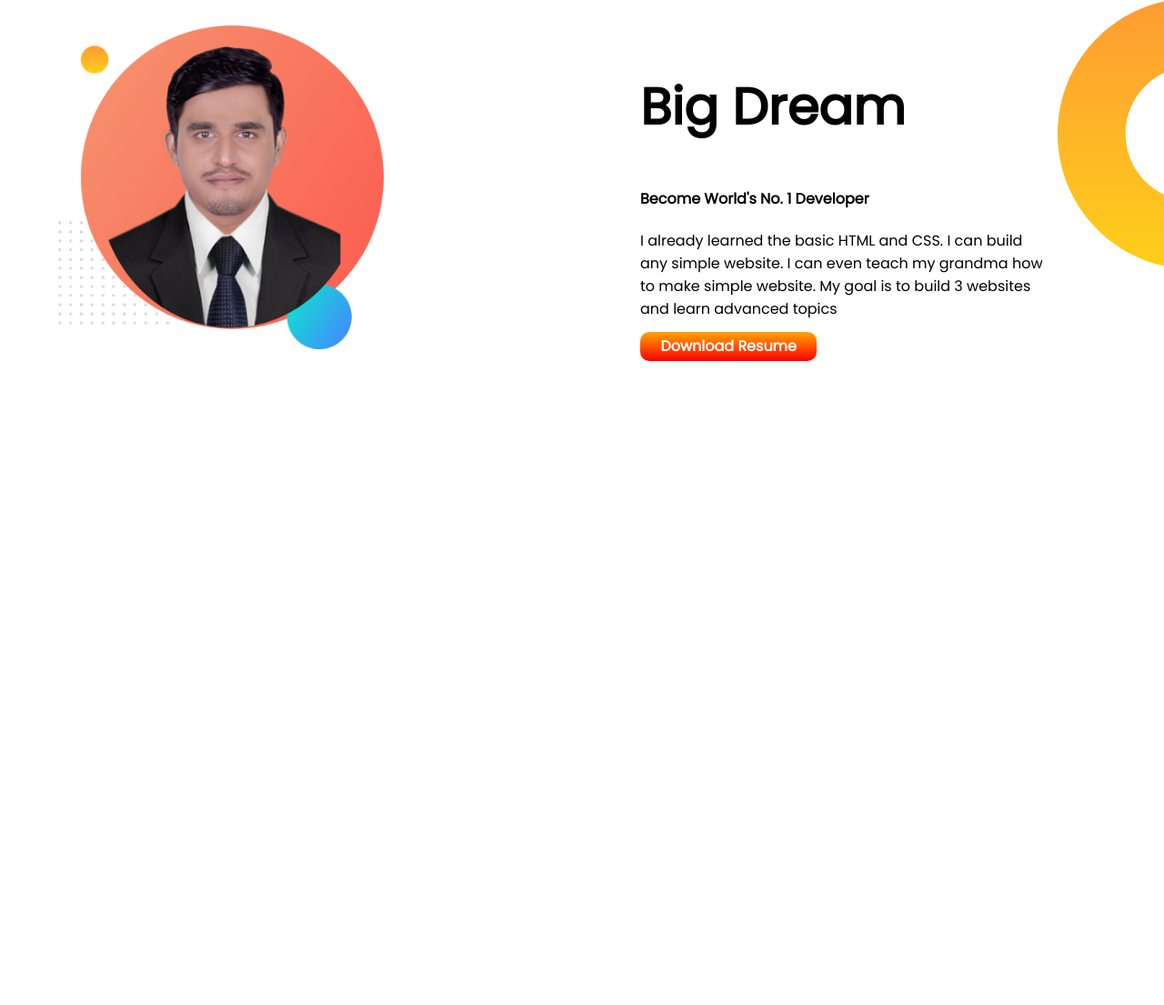
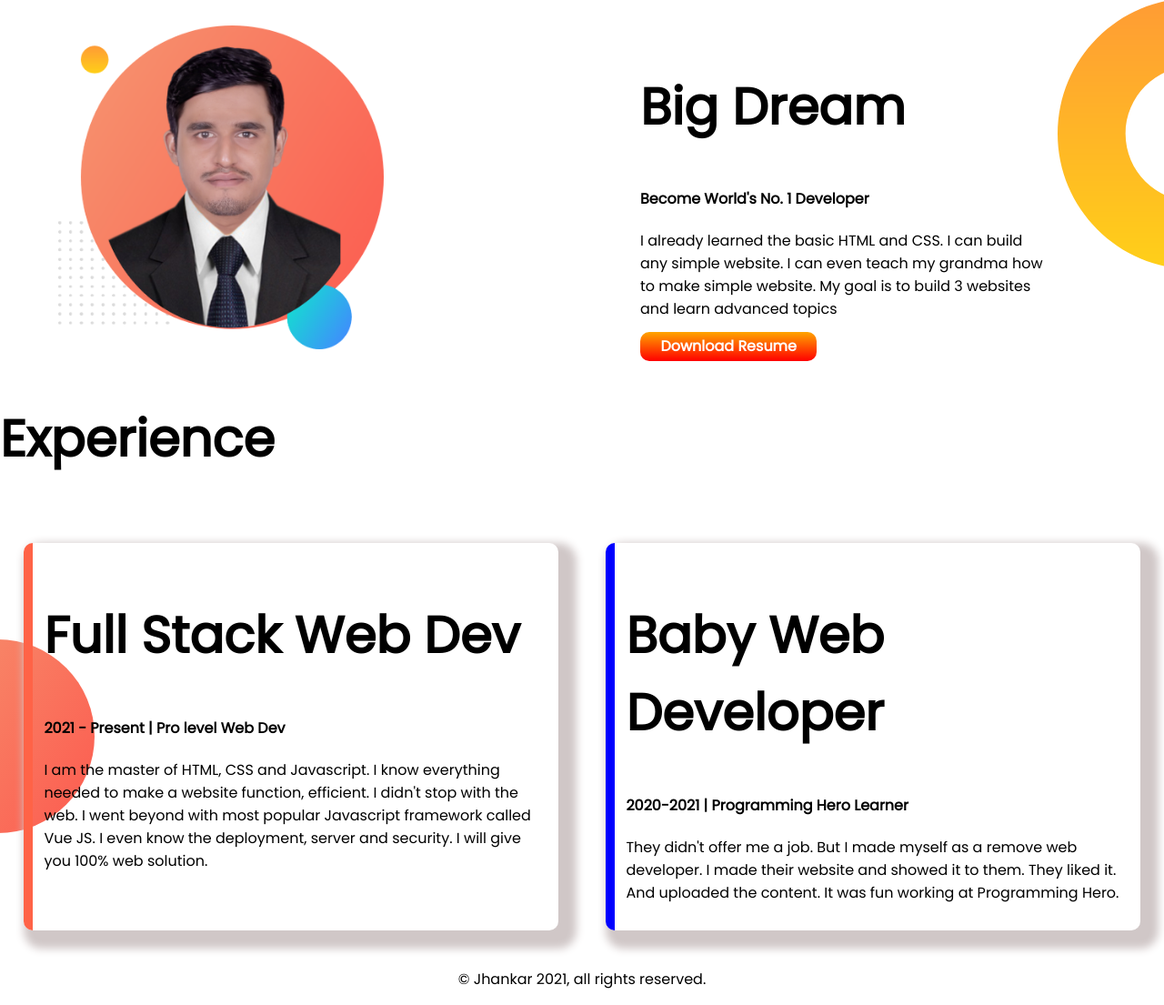
Before and after one commit to Sagar-Mazumder/pratice-portfolio, a plain HTML site: page index.html in a window 1280 px wide. Shown: the part 812-1917 px from the top of the page at 91% size. Before the commit the page ends 1209 px from the top, so only its background shows below. Drawn offline with Linux system fonts and the light colour scheme.

Commit message:
final touch

```diff
--- a/index.html
+++ b/index.html
@@ -43,9 +43,38 @@
             <a href="file/resume.pdf" download="Sagar-Mazumder" class="hire-button">Download
                 Resume</a>
         </div>
-
+    </section>
+    <section class="last-section">
+        <h1>Experience</h1>
+        <div class="experience-class">
+            <div class="full-stack">
+                <h1>Full Stack Web Dev</h1>
+                <h4>
+                    2021 - Present | Pro level Web Dev
+                </h4>
+                <p>I am the master of HTML, CSS and Javascript. I know everything needed to make a website function,
+                    efficient. I didn't stop with the web. I went beyond with most popular Javascript framework called
+                    Vue
+                    JS. I even know the deployment, server and security. I will give you 100% web solution.
+                </p>
+            </div>
+            <div class="web-developer">
+                <h1>Baby Web Developer
+                </h1>
+                <h4>
+                    2020-2021 | Programming Hero Learner
+                </h4>
+                <p>They didn't offer me a job. But I made myself as a remove web developer. I made their website and
+                    showed
+                    it to them. They liked it. And uploaded the content. It was fun working at Programming Hero.
+                </p>
+            </div>
+        </div>
     </section>
 
 </body>
+<footer>
+    <p>© Jhankar 2021, all rights reserved.</p>
+</footer>
 
 </html>
--- a/style.css
+++ b/style.css
@@ -11,10 +11,6 @@ h1 {
     color: orange;
 }
 
-section {
-    display: flex;
-
-}
 
 .half-width {
     width: 50%;
@@ -49,14 +45,52 @@ section {
 }
 
 .top-section {
+    display: flex;
     background-image: url(images/top-banner.png);
     background-repeat: no-repeat;
 
 }
 
 .middle-section {
+    display: flex;
     padding-top: 10%;
     background-image: url(images/dream-bg.png);
     background-repeat: no-repeat;
     background-position: right;
 }
+
+.experience-class {
+    display: flex;
+    background-image: url(images/exp-bg.png);
+    background-position: left;
+    background-repeat: no-repeat;
+
+}
+
+
+
+.full-stack {
+    box-shadow: 10px 10px 10px 10px rgb(208, 199, 199);
+    ;
+    width: 50%;
+    margin: 2%;
+    padding: 1%;
+    border-left: 10px solid tomato;
+    border-radius: 10px;
+
+
+}
+
+.web-developer {
+    box-shadow: 10px 10px 10px 10px rgb(208, 199, 199);
+    width: 50%;
+    margin: 2%;
+    padding: 1%;
+    border-left: 20px;
+    border-left: 10px solid blue;
+    border-radius: 10px;
+}
+
+footer p {
+    text-align: center;
+}
```
